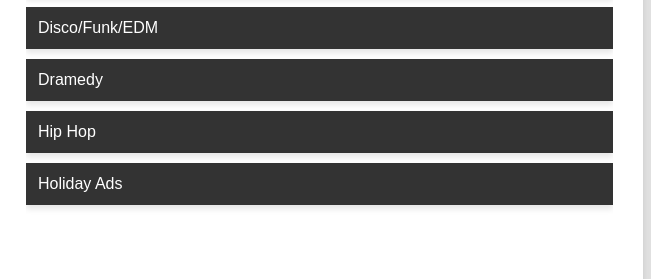
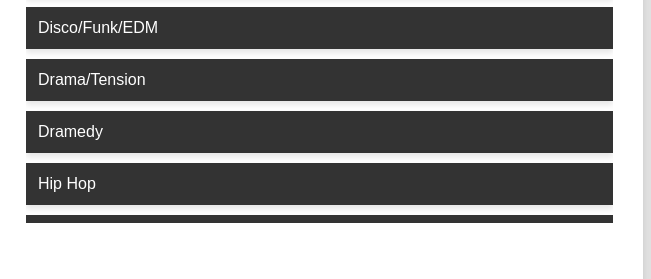
Before and after one commit to keysouth/keysouth.github.io, a plain HTML site: page index.html in a window 1280 px wide. Shown: the part 1417-1696 px from the top of the page, 629-1280 px from the left. Drawn offline with Linux system fonts and the light colour scheme.

Commit message:
adding a new playlist

```diff
--- a/index.html
+++ b/index.html
@@ -63,6 +63,7 @@
       <button onclick="changePlaylist('https://ensource-one-llc.disco.ac/e/p/13102854?download=false&s=IC1NhP86jCyRryVDad3Dzv-uoXY%3AMqvPhbuG&artwork=true&color=%2332B57C&theme=white', 'Atmospheric')" class="playlist-button">Atmospheric</button>
       <button class="playlist-button">Cinematic</button>
       <button onclick="changePlaylist('https://ensource-one-llc.disco.ac/e/p/13103224?download=false&s=bCD_LQ5-20HIkLSXLHfM93HNnNE%3AGht0GtI6&artwork=true&color=%2332B57C&theme=white', 'Disco/Funk/EDM')" class="playlist-button">Disco/Funk/EDM</button>
+      <button onclick="changePlaylist('https://ensource-one-llc.disco.ac/e/p/12270279?download=false&s=rlfSLMBDJLYv3Kfx3FXUrvyRrQo%3Aca11UXLg&artwork=true&color=%2332B57C&theme=white', 'Drama/Tension')" class="playlist-button">Drama/Tension</button>
       <button onclick="changePlaylist('https://ensource-one-llc.disco.ac/e/p/11952059?download=true&s=PCBsxYhggXeDeHOBtK6iMLl00fU%3ACLyS0keu&artwork=true&color=%2332B57C&theme=white', 'Dramedy')" class="playlist-button">Dramedy</button>
       <button onclick="changePlaylist('https://ensource-one-llc.disco.ac/e/p/13106539?download=false&s=Ey5GXp0QbPynQ-3n0dIAWqPkhQE%3A9bG6RHqE&artwork=true&color=%2332B57C&theme=white', 'Hip Hop')" class="playlist-button">Hip Hop</button>
       <button onclick="changePlaylist('https://ensource-one-llc.disco.ac/e/p/11829732?download=false&s=_jxXKNBkMp8c2e3zWLKqW4ic5bE%3AWToAkWa7&artwork=true&color=%2332B57C&theme=white', 'Holiday Ads')" class="playlist-button">Holiday Ads</button>
```
